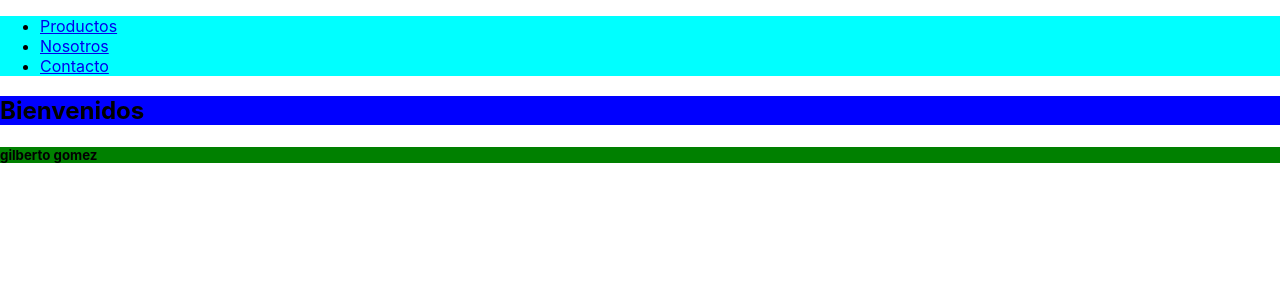
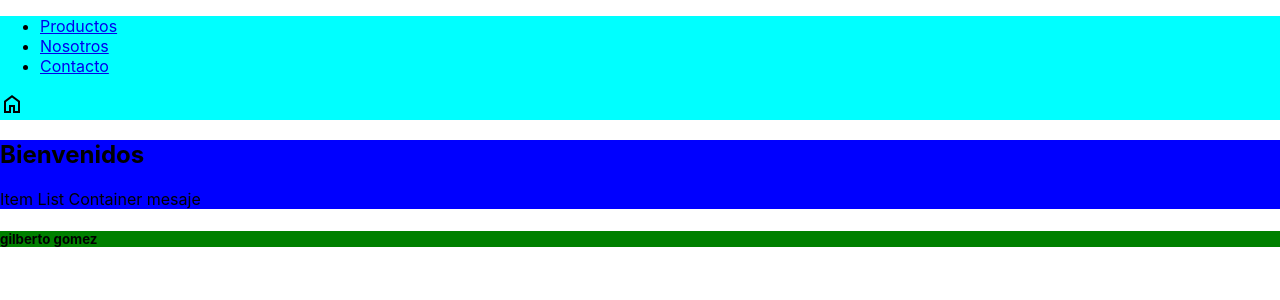
Before and after one commit to liglez/storerockgomez, a React (Create React App) app: page / in a window 1280 px wide. Shown: the top 300 px of the page. Built offline with nearby package versions, Linux system fonts and the light colour scheme.

Commit message:
Tercer commit agregar cardwidget / itemlistcontainer

```diff
--- a/public/index.html
+++ b/public/index.html
@@ -40,4 +40,5 @@
       To create a production bundle, use `npm run build` or `yarn build`.
     -->
   </body>
+  <link rel="stylesheet" href="https://fonts.googleapis.com/css2?family=Material+Symbols+Outlined:opsz,wght,FILL,GRAD@20..48,100..700,0..1,-50..200" />
 </html>
--- a/src/App.js
+++ b/src/App.js
@@ -12,7 +12,7 @@ const App =() => {
   return (
     <>
       <Header />
-      <Main />
+      <Main mensaje='Item List Container mesaje'/>
       <Footer />
     </>
   );
--- /dev/null
+++ b/src/components/Main/ItemListContainer.jsx
@@ -0,0 +1,10 @@
+const ItemListContainer = (props) => {
+        console.log(props)
+        return(
+                <div>
+                    {props.mensaje}
+                </div>
+        )
+}
+
+export default ItemListContainer;
--- a/src/components/Main/Main.js
+++ b/src/components/Main/Main.js
@@ -1,10 +1,15 @@
 import React from 'react'
 import './main.css'
+import ItemListContainer from './ItemListContainer'
 
-const Main = () => {
+const Main = (props) => {
+  console.log(props)
   return (
     <main className='contenedor-main'>
         <h2> Bienvenidos </h2>
+        <ItemListContainer
+          mensaje={props.mensaje}
+        />
     </main>
   )
 }
--- /dev/null
+++ b/src/components/Nav/CardWidget.jsx
@@ -0,0 +1,7 @@
+const CardWidget =()=>{
+    return (
+        <span class="material-symbols-outlined"> home </span>
+    )
+}
+
+export default CardWidget;
--- a/src/components/Nav/nav.js
+++ b/src/components/Nav/nav.js
@@ -1,4 +1,5 @@
 import React from 'react'
+import CardWidget from './CardWidget';
 
 const Nav = () => {
   return (
@@ -8,6 +9,7 @@ const Nav = () => {
             <li className='option'><a href="https://google.com">Nosotros</a></li>
             <li className='option'><a href="https://google.com">Contacto</a></li>
         </ul>
+      <CardWidget />
     </nav>
   )
 }
--- a/src/index.css
+++ b/src/index.css
@@ -16,6 +16,3 @@ code {
   background-color: aqua;
   color: black;
 }
-.option {
-
-}
```
